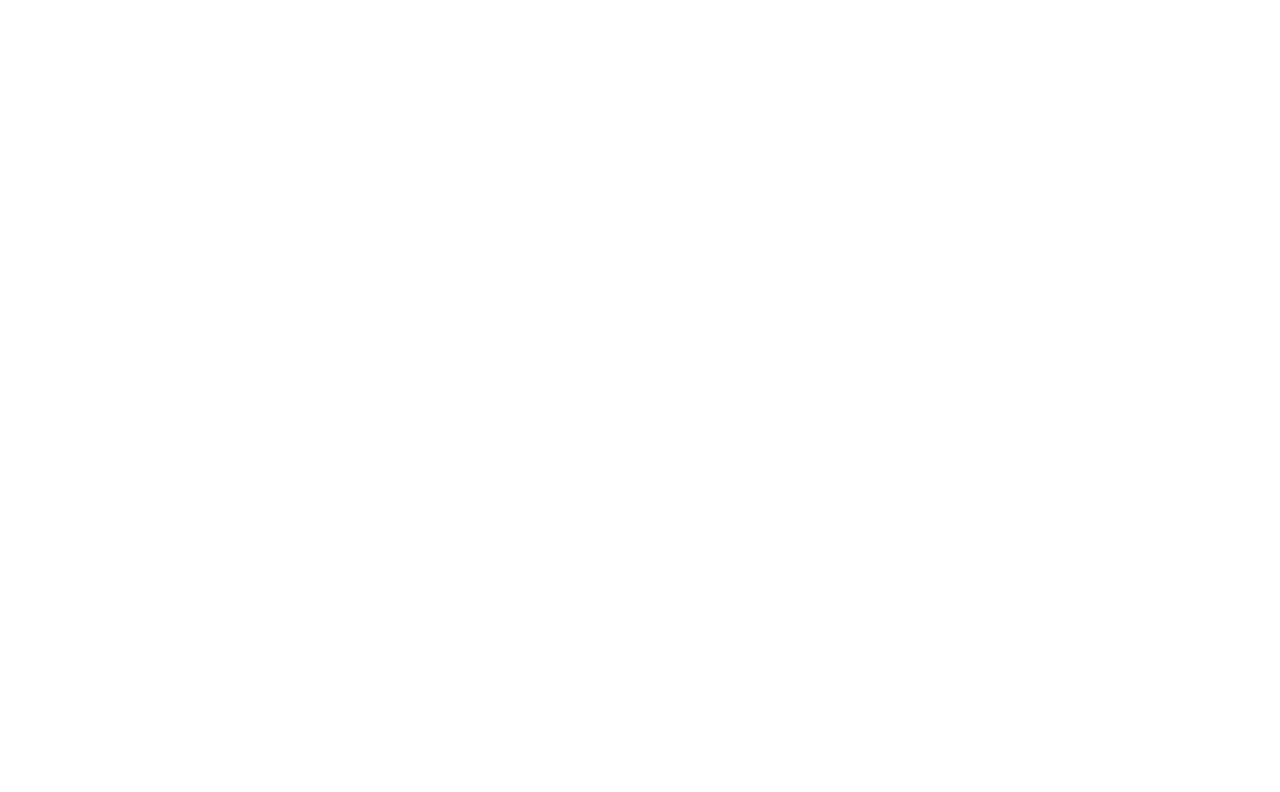
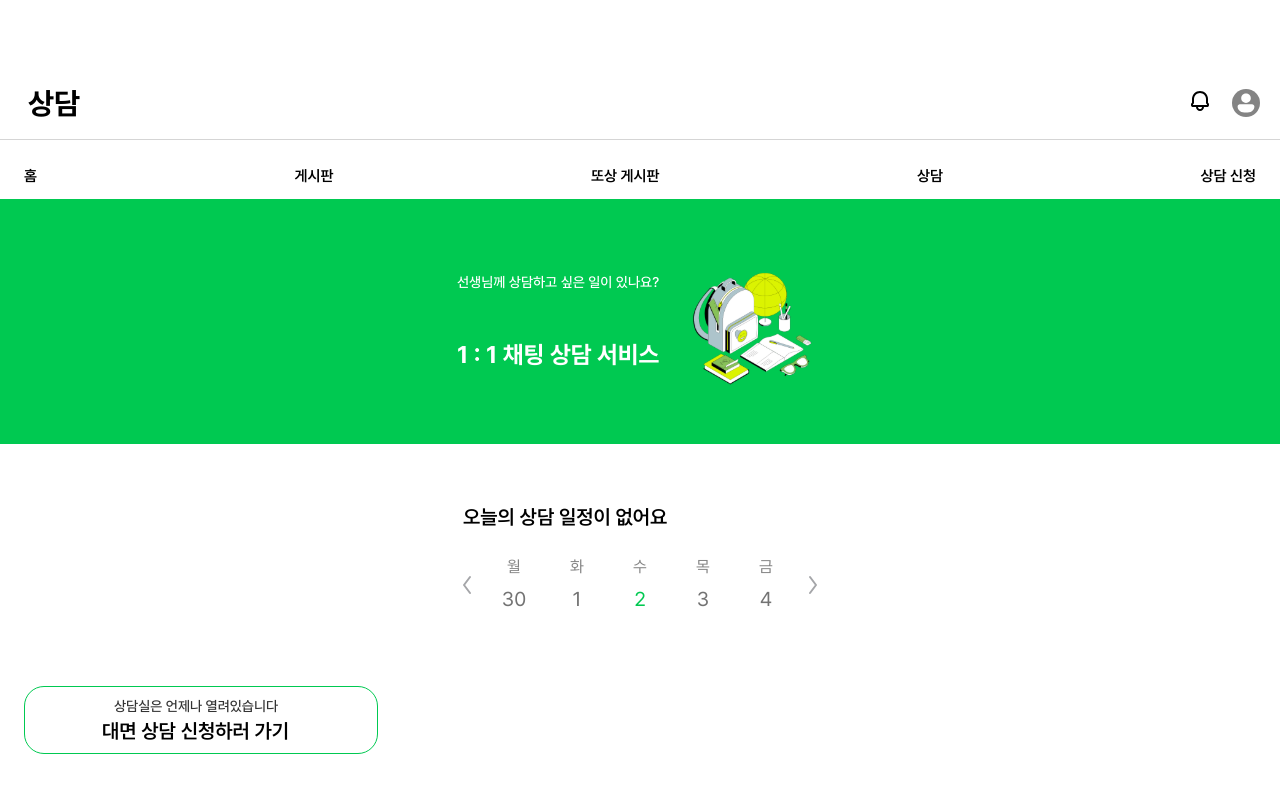
Before and after one commit to Team-Weero/weero-client, a React (Vite) app: page /chat-home in a window 1280 px wide. Before the commit this address had no page. Shown: the top 792 px of the page. Built offline with nearby package versions, Linux system fonts and the light colour scheme.

Commit message:
feat : create ChatHome file

```diff
--- a/src/App.tsx
+++ b/src/App.tsx
@@ -7,6 +7,7 @@
 import Community from "./page/community/Community";
 import AlarmPage from "./page/alarm/AlarmPage";
 import HomePage from "./page/HomePage";
+import ChatHome from "./page/ChatHome";
 
 function App() {
   return (
@@ -19,6 +20,7 @@
         <Route path="/community" element={<Community />} />
         <Route path="/alarm" element={<AlarmPage />} />
         <Route path="/home-page" element={<HomePage />} />
+        <Route path="chat-home" element={<ChatHome />} />
       </Routes>
     </BrowserRouter>
   );
--- /dev/null
+++ b/src/page/ChatHome.tsx
@@ -0,0 +1,186 @@
+import styled from "@emotion/styled";
+import { theme } from "../style/theme";
+import NavBar from "../components/system/NavBar";
+import Banner from "../components/system/Banner";
+import { useState } from "react";
+import LeftArrow from "../assets/arrow-left.svg";
+import RightArrow from "../assets/arrow-right.svg";
+
+const ChatHome = () => {
+  const [currentWeek, setCurrentWeek] = useState(new Date());
+
+  const getWeekDays = (date: Date) => {
+    const week = [];
+    const startDate = new Date(date);
+    const day = startDate.getDay();
+    const diff = startDate.getDate() - day + 1;
+
+    startDate.setDate(diff);
+
+    for (let i = 0; i < 5; i++) {
+      const day = new Date(startDate);
+      day.setDate(startDate.getDate() + i);
+      week.push(day);
+    }
+    return week;
+  };
+
+  const weekDays = getWeekDays(currentWeek);
+  const dayNames = ["월", "화", "수", "목", "금"];
+
+  const goToPreviousWeek = () => {
+    const newDate = new Date(currentWeek);
+    newDate.setDate(currentWeek.getDate() - 7);
+    setCurrentWeek(newDate);
+  };
+
+  const goToNextWeek = () => {
+    const newDate = new Date(currentWeek);
+    newDate.setDate(currentWeek.getDate() + 7);
+    setCurrentWeek(newDate);
+  };
+
+  const isToday = (date: Date) => {
+    const today = new Date();
+    return date.toDateString() === today.toDateString();
+  };
+  return (
+    <>
+      <NavBar text="상담" />
+      <Banner
+        SmallText="선생님께 상담하고 싶은 일이 있나요?"
+        BigText="1 : 1 채팅 상담 서비스"
+      />
+      <WeeklyCalendarContainer>
+        <CalendarTitle>오늘의 상담 일정이 없어요</CalendarTitle>
+        <WeeklyCalendar>
+          <img src={LeftArrow} onClick={goToPreviousWeek} />
+          <WeekContainer>
+            {dayNames.map((dayName, index) => (
+              <DayColumn key={index}>
+                <DayName>{dayName}</DayName>
+                <DayNumber isToday={isToday(weekDays[index])}>
+                  {weekDays[index].getDate()}
+                </DayNumber>
+              </DayColumn>
+            ))}
+          </WeekContainer>
+          <img src={RightArrow} onClick={goToNextWeek} />
+        </WeeklyCalendar>
+      </WeeklyCalendarContainer>
+      <ScheduleButton>
+        <BigSentence>상담실은 언제나 열려있습니다</BigSentence>
+        <SmallSentence>대면 상담 신청하러 가기</SmallSentence>
+      </ScheduleButton>
+    </>
+  );
+};
+
+export default ChatHome;
+
+const WeeklyCalendarContainer = styled.div`
+  width: 354px;
+  height: 110px;
+  position: absolute;
+  top: 504px;
+  left: 50%;
+  transform: translateX(-50%);
+  text-align: center;
+  display: flex;
+  flex-direction: column;
+  justify-content: center;
+`;
+
+const CalendarTitle = styled.h3`
+  font-weight: 600;
+  font-size: 20px;
+  margin: 0 0 28px 0;
+  text-align: left;
+`;
+
+const WeeklyCalendar = styled.div`
+  display: flex;
+  align-items: center;
+  justify-content: center;
+  gap: 20px;
+`;
+
+const WeekContainer = styled.div`
+  display: flex;
+  gap: 33px;
+`;
+
+const DayColumn = styled.div`
+  display: flex;
+  flex-direction: column;
+  align-items: center;
+  gap: 8px;
+`;
+
+const DayName = styled.div`
+  font-size: 16px;
+  font-weight: 400;
+  color: ${theme.color.gray[1]};
+`;
+
+const DayNumber = styled.div<{ isToday: boolean }>`
+  font-size: 20px;
+  font-weight: 400;
+  color: ${(props) => (props.isToday ? theme.color.main : "#737373")};
+  width: 30px;
+  height: 30px;
+  display: flex;
+  align-items: center;
+  justify-content: center;
+`;
+
+const ScheduleButton = styled.button`
+  width: 354px;
+  height: 68px;
+  position: absolute;
+  top: 686px;
+  left: 24px;
+  border-radius: 20px;
+  border: 1px solid ${theme.color.main};
+  background-color: white;
+  opacity: 1;
+
+  display: flex;
+  flex-direction: column;
+  align-items: center;
+  justify-content: center;
+  cursor: pointer;
+`;
+
+const BigSentence = styled.p`
+  width: 175px;
+  height: 17px;
+  position: absolute;
+  top: 11px;
+  left: 89px;
+  opacity: 1;
+
+  font-size: 14px;
+  font-weight: 500;
+  color: #333333;
+  margin: 0;
+  line-height: 17px;
+  display: flex;
+  align-items: center;
+`;
+
+const SmallSentence = styled.p`
+  width: 199px;
+  height: 24px;
+  position: absolute;
+  top: 32px;
+  left: 77px;
+  opacity: 1;
+
+  font-size: 20px;
+  font-weight: 600;
+  margin: 0;
+  line-height: 24px;
+  display: flex;
+  align-items: center;
+`;
```
